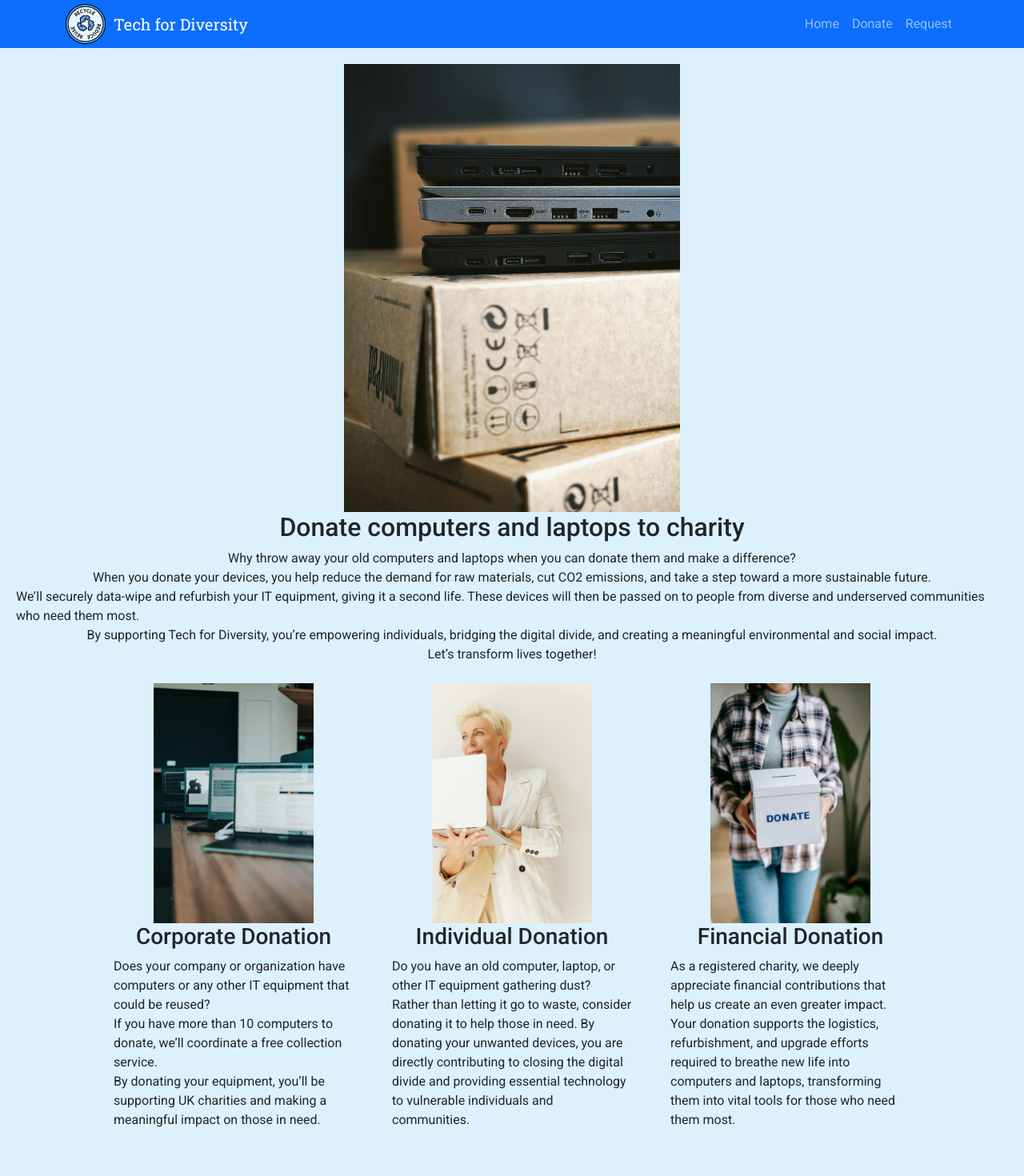
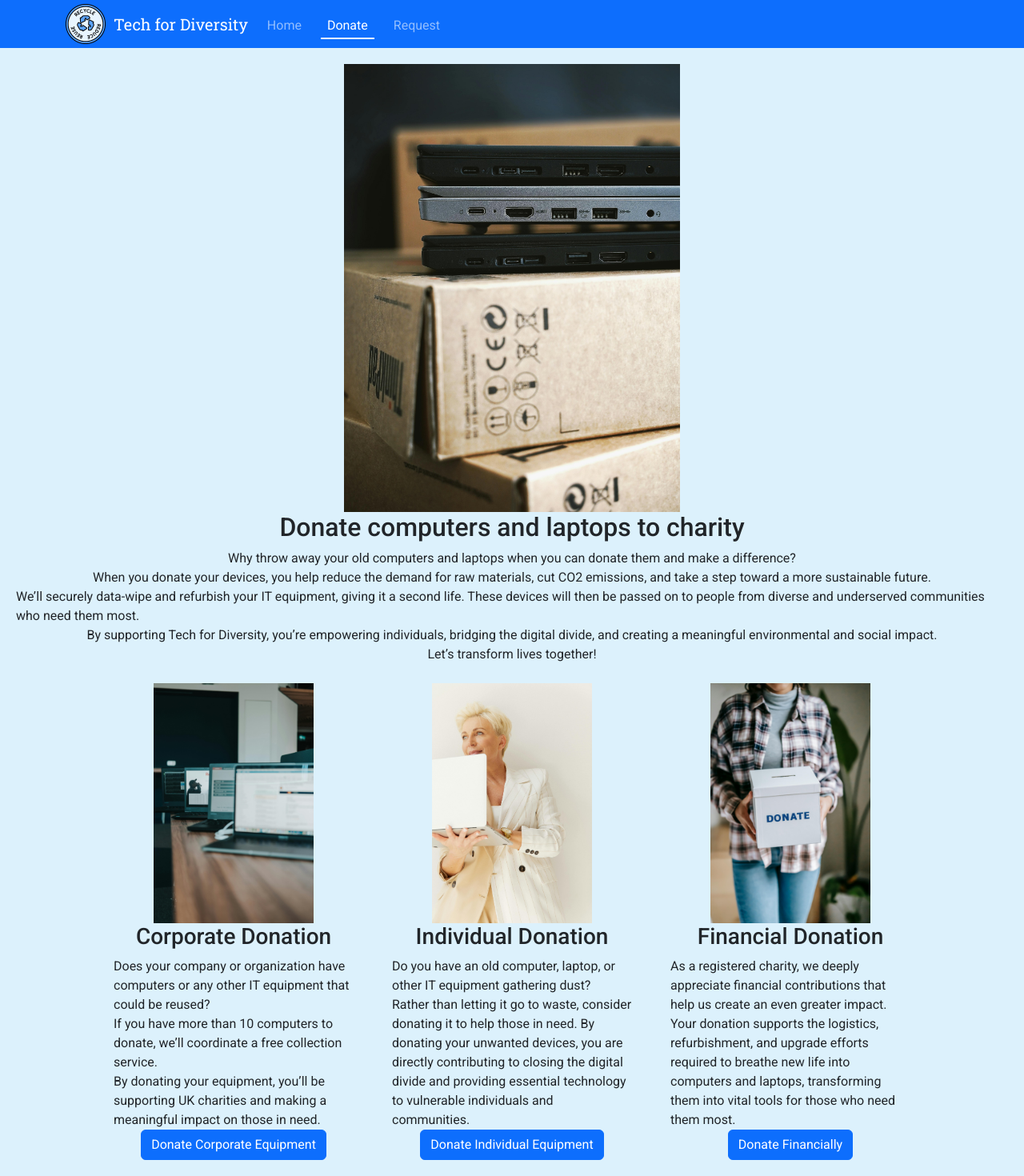
Before and after one commit to AlekZam2/computer-charity, a React (Create React App) app: page /donate in a window 1280 px wide. Shown: the whole page at 80% size. Before the commit the page ends 1432 px from the top, so only its background shows below. Built offline with nearby package versions, Linux system fonts and the light colour scheme.

Commit message:
Active link style added, buttons with modals added

```diff
--- a/src/components/DonateSection/DonateSection.js
+++ b/src/components/DonateSection/DonateSection.js
@@ -1,10 +1,22 @@
-import React from "react";
+import React, { useState } from "react";
+import { Button } from "react-bootstrap";
 import donateFinancial from "../../assets/images/donateFinancial.jpg";
 import donateCorporate from "../../assets/images/donateCorporate.jpg";
 import donateIndividual from "../../assets/images/donateIndividual.jpg";
+import ModalComponent from "../Modal/ModalComponent";
 import "./DonateSection.css";
 
 function DonateSection() {
+  const [showModal, setShowModal] = useState(false);
+  const [formTitle, setFormTitle] = useState("");
+  const [formDescription, setFormDescription] = useState("");
+
+  const handleClose = () => setShowModal(false);
+  const handleShow = (title, description) => {
+    setFormTitle(title);
+    setFormDescription(description);
+    setShowModal(true);
+  };
   return (
     <div>
       <ul className="section-container d-flex flex-row flex-wrap justify-content-center align-items-stretch gap-5">
@@ -27,6 +39,17 @@ function DonateSection() {
             By donating your equipment, you’ll be supporting UK charities and
             making a meaningful impact on those in need.
           </p>
+          <Button
+            variant="primary"
+            onClick={() =>
+              handleShow(
+                "Corporate Donation",
+                "Please provide your details for a corporate donation."
+              )
+            }
+          >
+            Donate Corporate Equipment
+          </Button>
         </li>
         <li className="d-flex flex-column align-items-center section-item">
           <img
@@ -46,6 +69,17 @@ function DonateSection() {
             contributing to closing the digital divide and providing essential
             technology to vulnerable individuals and communities.
           </p>
+          <Button
+            variant="primary"
+            onClick={() =>
+              handleShow(
+                "Individual Donation",
+                "Please provide your details for an individual donation."
+              )
+            }
+          >
+            Donate Individual Equipment
+          </Button>
         </li>
         <li className="d-flex flex-column align-items-center section-item">
           <img
@@ -61,8 +95,25 @@ function DonateSection() {
             required to breathe new life into computers and laptops,
             transforming them into vital tools for those who need them most.
           </p>
+          <Button
+            variant="primary"
+            onClick={() =>
+              handleShow(
+                "Financial Donation",
+                "Please provide your details for a financial donation."
+              )
+            }
+          >
+            Donate Financially
+          </Button>
         </li>
       </ul>
+      <ModalComponent
+        show={showModal}
+        handleClose={handleClose}
+        formTitle={formTitle}
+        formDescription={formDescription}
+      />
     </div>
   );
 }
--- a/src/components/Header/Header.css
+++ b/src/components/Header/Header.css
@@ -2,6 +2,26 @@
   padding: 0px 20px !important;
 }
 
+.navbar-nav .nav-link {
+  position: relative;
+  padding-bottom: 5px;
+  transition: color 0.3s ease-in-out;
+}
+
+.navbar-nav .nav-link::after {
+  content: "";
+  position: absolute;
+  left: 0;
+  bottom: 0;
+  width: 0;
+  height: 2px;
+  background-color: white;
+  transition: width 0.3s ease-in-out;
+}
+
+.navbar-nav .nav-link.active::after {
+  width: 100%;
+}
 .navbar-logo {
   font-family: "Roboto Slab", serif;
   display: flex;
--- a/src/components/Header/Header.js
+++ b/src/components/Header/Header.js
@@ -1,13 +1,23 @@
-import React from "react";
+import React, { useState } from "react";
 import { Container, Nav, Navbar } from "react-bootstrap";
-import { Link } from "react-router-dom";
+import { Link, useLocation } from "react-router-dom";
 import recycleImage from "../../assets/images/recycle.png";
 import "./Header.css";
 
 function Header() {
+  const location = useLocation();
+  const [isMenuOpen, setIsMenuOpen] = useState(false);
+
+  const handleLinkClick = () => {
+    setIsMenuOpen(false);
+  };
+  const handleToggleClick = () => {
+    setIsMenuOpen(!isMenuOpen);
+  };
+
   return (
     <Navbar bg="primary" data-bs-theme="dark" expand="lg" fixed="top">
-      <Container className="d-flex justify-content-between align-items-center">
+      <Container>
         <Navbar.Brand as={Link} to="/" className="navbar-logo">
           <img
             src={recycleImage}
@@ -16,22 +26,36 @@ function Header() {
           />
           <span>Tech for Diversity</span>
         </Navbar.Brand>
-        <div>
-          <Navbar.Collapse id="navbar-nav">
-            <Nav>
-              <Nav.Link as={Link} to="/">
+
+        <Navbar.Toggle aria-controls="navbar-nav" onClick={handleToggleClick} />
+        <Navbar.Collapse id="navbar-nav" in={isMenuOpen}>
+          <Nav className="d-flex flex-column flex-lg-row gap-3  mb-4 mb-lg-0 align-items-start">
+            <Nav.Link
+              as={Link}
+              to="/"
+              active={location.pathname === "/"}
+              onClick={handleLinkClick}
+            >
               Home
             </Nav.Link>
-              <Nav.Link as={Link} to="/donate">
+            <Nav.Link
+              as={Link}
+              to="/donate"
+              active={location.pathname === "/donate"}
+              onClick={handleLinkClick}
+            >
               Donate
             </Nav.Link>
-              <Nav.Link as={Link} to="/request">
+            <Nav.Link
+              as={Link}
+              to="/request"
+              active={location.pathname === "/request"}
+              onClick={handleLinkClick}
+            >
               Request
             </Nav.Link>
           </Nav>
         </Navbar.Collapse>
-          <Navbar.Toggle aria-controls="navbar-nav" />
-        </div>
       </Container>
     </Navbar>
   );
--- /dev/null
+++ b/src/components/Modal/ModalComponent.js
@@ -0,0 +1,39 @@
+import React from "react";
+import { Modal, Button, Form } from "react-bootstrap";
+
+function ModalComponent({ show, handleClose, formTitle, formDescription }) {
+  return (
+    <Modal show={show} onHide={handleClose}>
+      <Modal.Header closeButton>
+        <Modal.Title>{formTitle}</Modal.Title>
+      </Modal.Header>
+      <Modal.Body>
+        <p>{formDescription}</p>
+        <Form>
+          <Form.Group className="mb-3" controlId="exampleForm.ControlInput1">
+            <Form.Label>Email Address</Form.Label>
+            <Form.Control
+              type="email"
+              placeholder="name@example.com"
+              autoFocus
+            />
+          </Form.Group>
+          <Form.Group className="mb-3" controlId="exampleForm.ControlTextarea1">
+            <Form.Label>Message</Form.Label>
+            <Form.Control as="textarea" rows={3} />
+          </Form.Group>
+        </Form>
+      </Modal.Body>
+      <Modal.Footer>
+        <Button variant="secondary" onClick={handleClose}>
+          Close
+        </Button>
+        <Button variant="primary" onClick={handleClose}>
+          Submit
+        </Button>
+      </Modal.Footer>
+    </Modal>
+  );
+}
+
+export default ModalComponent;
```
Lines whose indentation alone changed are shown as unchanged.
